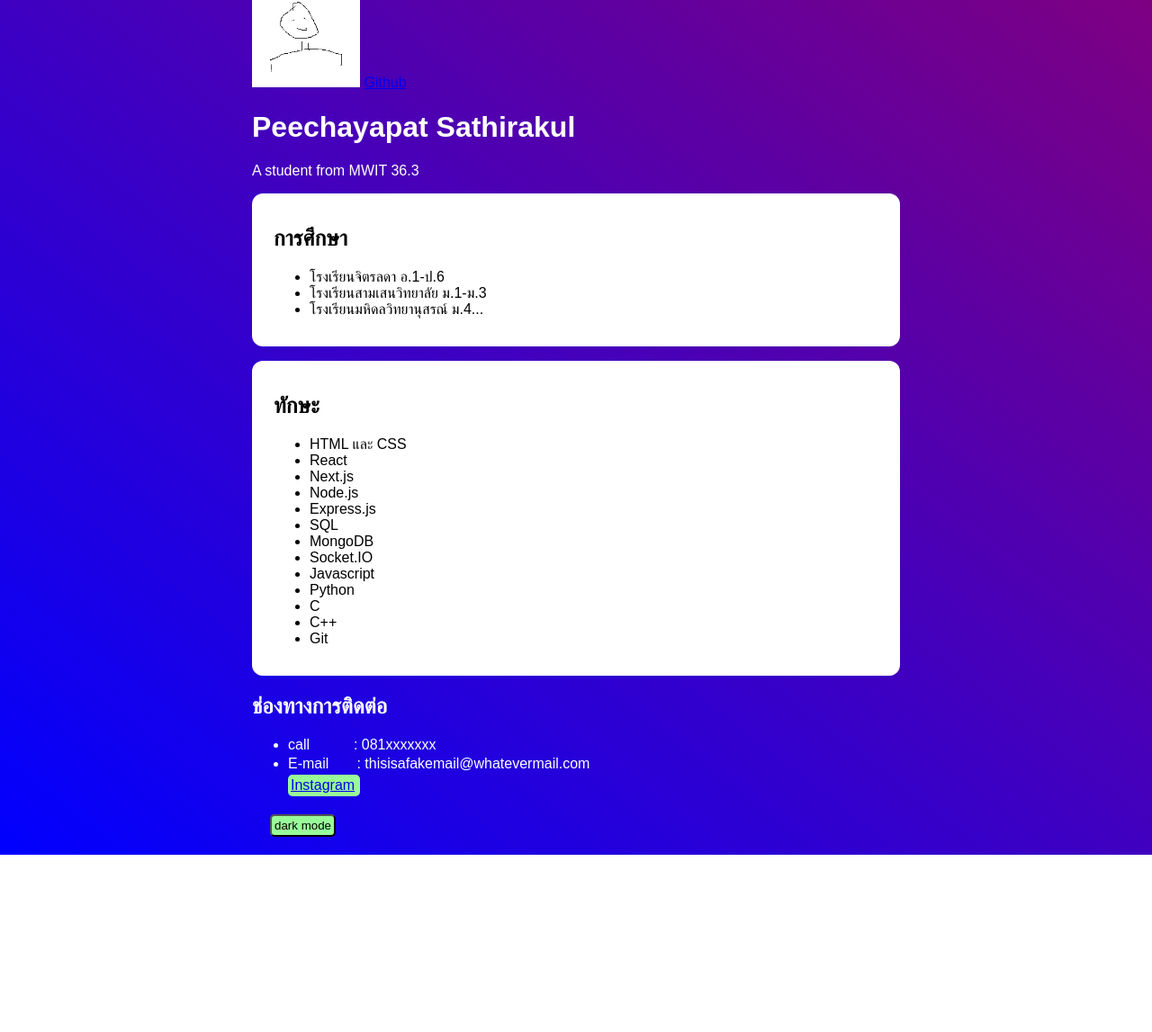
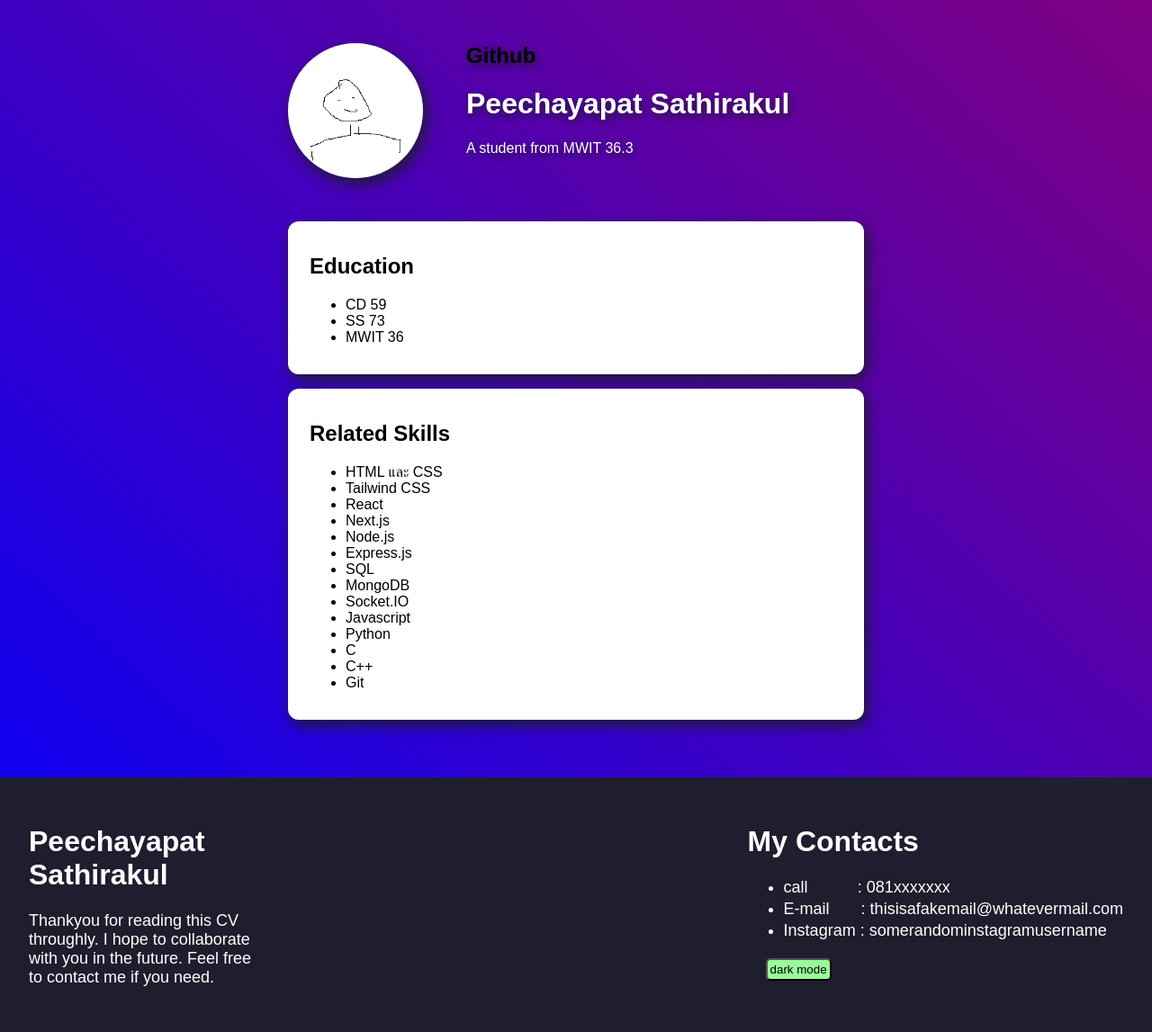
Before and after one commit to penkub/school_app_design_class_cv, a plain HTML site: page index.html in a window 1280 px wide. Shown: the part 32-1179 px from the top of the page at 90% size. Before the commit the page ends 982 px from the top, so only its background shows below. Drawn offline with Linux system fonts and the light colour scheme.

Commit message:
improved the design and stuff

```diff
--- a/index.html
+++ b/index.html
@@ -1,4 +1,4 @@
-  <!DOCTYPE html>
+<!doctype html>
 <html lang="th">
   <head>
     <script>
@@ -7,82 +7,127 @@
       }
     </script>
     <style>
+      #contact_div {
+        padding: 2rem;
+      }
+      #cool_text_footer {
+        font-size: large;
+      }
+      #cool_line_footer {
+        padding: 2rem;
+        max-width: 20%;
+        gap:0px;
+      }
+
+      #ghub_link{
+        text-decoration: none;
+        color: black;
+        font-weight: bold;
+        font-size: x-large;
+        transition-duration: 300ms;
+      }
+      #ghub_link:hover{
+        color:white;
+      }
+      img{
+        border-radius: 9999999px;
+        aspect-ratio: 1/1;
+        box-shadow: 4px 6px 15px #1e1e2e;
+      }
+      header {
+        text-shadow: 2px 3px 8px #1e1e2e;
+        gap: 3rem;
+        min-width: 50%;
+        display:flex;
+        flex-direction: row;
+      }
+      footer {
+        justify-content: space-between;
+        display: flex;
+        flex-direction: row;
+        background: #1e1e2e;
+        min-width: 100vw;
+      }
       body.dark {
         background: #1e1e2e;
         color: #f0f0f0;
       }
-      #dark{
+      #dark {
         margin: 20px;
       }
-      #contact{
-        display:flex;
-        flex-direction:column;
-        gap:3px;
+      #contact {
+        font-size: large;
+        display: flex;
+        flex-direction: column;
+        gap: 3px;
       }
-      .btn{
-        display:flex;
-        justify-items:center;
-        align-items:center;
+      .btn {
+        display: flex;
+        justify-items: center;
+        align-items: center;
         max-width: 74px;
-        background:palegreen;
-        padding:3px;
+        background: palegreen;
+        padding: 3px;
         border-radius: 5px;
         transition-duration: 300ms;
-
-
       }
-      .btn:hover{
-        background:white;
-
+      .btn:hover {
+        background: white;
       }
       body {
-        max-width:720px;
-        margin:0 auto;
+        gap: 3rem;
+        padding-top: 5rem;
+        display: flex;
+        flex-direction: column;
+        justify-content: center;
+        align-items: center;
+        min-width: 100vw;
+        margin: 0 auto;
         font-family: Arial, Helvetica, sans-serif;
-        background: linear-gradient(to top right,blue,purple);
-        color:white;
+        background: linear-gradient(to top right, blue, purple);
+        color: white;
       }
       h1 {
-        color:white;
+        color: white;
       }
       section {
-        background-color:white;
-        color:black;
+        box-shadow: 4px 6px 15px #1e1e2e;
+        background-color: white;
+        color: black;
         padding: 16px 24px;
         margin-bottom: 16px;
         border-radius: 12px;
       }
+      .midsec {
+        min-width: 50%;
+      }
     </style>
-    <meta charset="UTF-8">
+    <meta charset="UTF-8" />
     <title>CV ของฉัน</title>
   </head>
   <body>
     <header>
-    <img src="potrait.png" alt="my picture" width="120">
-    <a href="https://github.com/penkub">Github</a>
-    <h1>
-      Peechayapat Sathirakul
-    </h1>
-    <p>
-      A student from MWIT 36.3
-    </p>
+      <img src="potrait.png" alt="my picture" width="150" />
+      <div>
+      <a id="ghub_link" href="https://github.com/penkub">Github</a>
+      <h1>Peechayapat Sathirakul</h1>
+      <p>A student from MWIT 36.3</p>
+      </div>
     </header>
+    <div class="midsec">
       <section>
-    <h2>
-      การศึกษา
-    </h2>
+        <h2>Education</h2>
         <ul>
-      <li>โรงเรียนจิตรลดา อ.1-ป.6</li>
-      <li>โรงเรียนสามเสนวิทยาลัย ม.1-ม.3</li>
-      <li>โรงเรียนมหิดลวิทยานุสรณ์ ม.4...</li>
+          <li>CD 59</li>
+          <li>SS 73</li>
+          <li>MWIT 36</li>
         </ul>
       </section>
       <section>
-    <h2>
-      ทักษะ
-    </h2>
+        <h2>Related Skills</h2>
         <ul>
           <li>HTML และ CSS</li>
+          <li>Tailwind CSS</li>
           <li>React</li>
           <li>Next.js</li>
           <li>Node.js</li>
@@ -97,18 +142,28 @@
           <li>Git</li>
         </ul>
       </section>
+    </div>
     <footer>
-      <h2>
-        ช่องทางการติดต่อ
-      </h2>
+        <div id="cool_line_footer">
+          <h1>Peechayapat Sathirakul</h1>
+          <p id="cool_text_footer">Thankyou for reading this CV throughly. I hope to collaborate with you in the future. Feel free to contact me if you need.</p>
+        </div>
+      <div id="contact_div">
+      <h1>My Contacts</h1>
+      <div>
       <ul id="contact">
-        <li>call&nbsp;&nbsp;&nbsp;&nbsp;&nbsp;&nbsp;&nbsp;&nbsp;&nbsp;&nbsp;  : 081xxxxxxx</li>
-        <li>E-mail &nbsp;&nbsp;&nbsp;&nbsp;&nbsp;  : thisisafakemail@whatevermail.com</li>
-          <a  class="btn" href="instagram.com">Instagram</a>
+        <li>
+          call&nbsp;&nbsp;&nbsp;&nbsp;&nbsp;&nbsp;&nbsp;&nbsp;&nbsp;&nbsp; :
+          081xxxxxxx
+        </li>
+        <li>
+          E-mail &nbsp;&nbsp;&nbsp;&nbsp;&nbsp; :
+          thisisafakemail@whatevermail.com
+        </li>
+        <li>Instagram : somerandominstagramusername</li>
       </ul>
-      <button class = "btn" id = "dark" onClick="toggleDark()" >
-        dark mode
-      </button>
+      <button class="btn" id="dark" onClick="toggleDark()">dark mode</button>
+      </div>
     </footer>
   </body>
 </html>
```
Lines whose indentation alone changed are shown as unchanged.
